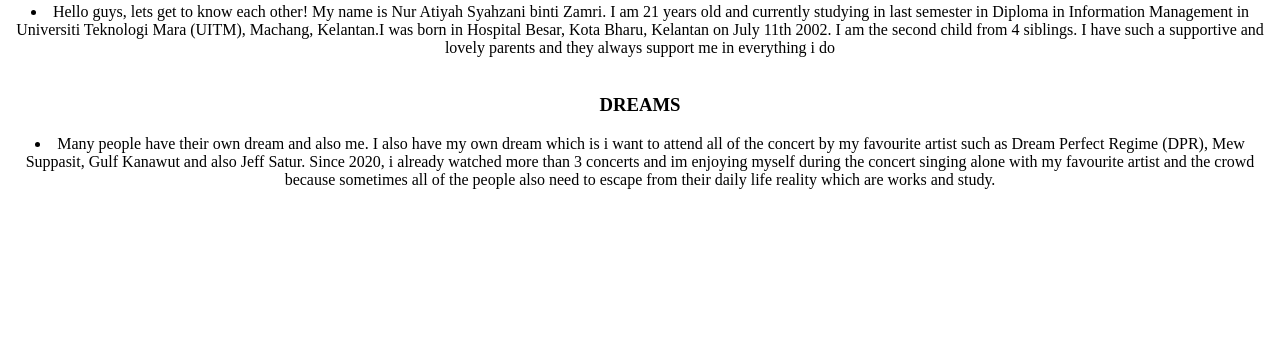
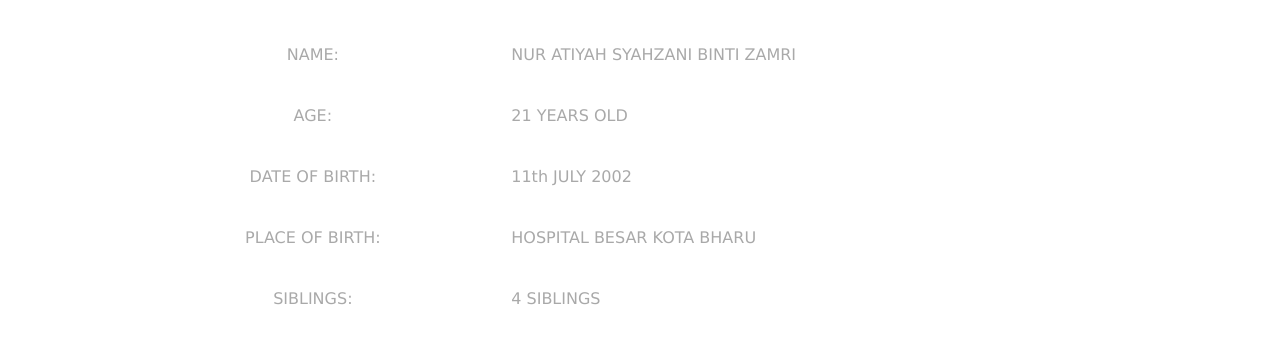
Before and after one commit to atiyahsyahzani/personal-website, a plain HTML site: page biodata.html in a window 1280 px wide. Shown: the part 527-865 px from the top of the page. Before the commit the page ends 800 px from the top, so only its background shows below. Drawn offline with Linux system fonts and the light colour scheme.

Commit message:
personal website

```diff
--- a/biodata.html
+++ b/biodata.html
@@ -4,6 +4,7 @@
 	<meta charset="utf-8">
 	<meta name="viewport" content="width=device-width, initial-scale=1">
 	<title>BIODATA</title>
+	<link rel="stylesheet" href="css/style.css">
 </head>
 <body background="images/background1.jpg">
 
@@ -18,14 +19,73 @@
 <a style="text-align: center;" href= "contact.html" target="_self">CONTACT ME</a>
 </br>
 
+
 <h2 style="text-align: center;">Atiyah's Biodata</h2>
-<center> <img style= "border-image: brown ; border: double;" src="images/syahzani.jpg"height="350px" width="250px" > <br>
-<h3 style="text-align: center;">BIODATA</h3>
-<li style="text-align: center;">Hello guys, lets get to know each other! My name is Nur Atiyah Syahzani binti Zamri. I am 21 years old and currently studying in last semester in Diploma in Information Management in Universiti Teknologi Mara (UITM), Machang, Kelantan.I was born in Hospital Besar, Kota Bharu, Kelantan on July 11th 2002. I am the second child from 4 siblings. I have such a supportive and lovely parents and they always support me in everything i do </li>
-</br>
+<center> <img style= "border-image: brown ; border: double;" src="images/syahzani.jpg"height="350px" width="250px" >
+<table style="width:80%">
 
-<h3 style="text-align: center;">DREAMS</h3>
-<li style="text-align:center">Many people have their own dream and also me. I also have my own dream which is i want to attend all of the concert by my favourite artist such as Dream Perfect Regime (DPR), Mew Suppasit, Gulf Kanawut and also Jeff Satur. Since 2020, i already watched more than 3 concerts and im enjoying myself during the concert singing alone with my favourite artist and the crowd because sometimes all of the people also need to escape from their daily life reality which are works and study.</li>
+	<style>
+		table, th, td
+		{
+			border: 20px solid black
+            border-collapse: dotted;
+
+		}
+		th, td
+		{
+			padding: 20px;
+		}
+		th
+		{
+			background-color: white
+			font-color: black;
+			color: white;
+		}
+		td
+		{
+			background-color: white;
+			font-color:black;
+			color: darkgrey;
+		}
+
+
+
+		</style>
+
+ <tr>
+
+
+	 	<td style="text-align: center;"> NAME:</td>
+	 	<td> NUR ATIYAH SYAHZANI BINTI ZAMRI </td>
+ </tr>
+<br>
+  <tr>
+
+
+	 	<td style="text-align: center;"> AGE:</td>
+	 	<td> 21 YEARS OLD </td>
+ </tr>
+ <br>
+  <tr>
+	 	<td style="text-align: center;"> DATE OF BIRTH:</td>
+	 	<td> 11th JULY 2002</td>
+ </tr>
+ <br>
+ <tr>
+	 	<td style="text-align: center;"> PLACE OF BIRTH:</td>
+	 	<td>HOSPITAL BESAR KOTA BHARU</td>
+ </tr>
+ <br>
+ <tr>
+	 	<td style="text-align: center;"> SIBLINGS:</td>
+	 	<td>4 SIBLINGS</td>
+ </tr>
+ <br>
+</table>
+
+
+
+
 
 </body>
 </html>
--- /dev/null
+++ b/css/style.css
@@ -0,0 +1,5 @@
+body
+{
+	font-family: verdana;
+	color: black;
+}
```
Also changed, not shown: education.html (+1 -0 lines), experience.html (+2 -0 lines), family.html (+1 -0 lines), gallery.html (+2 -0 lines), index.html (+1 -0 lines).
